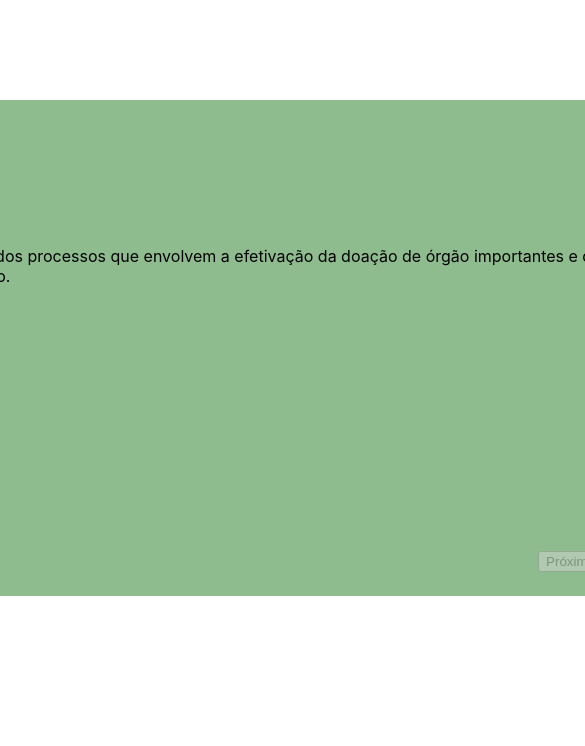
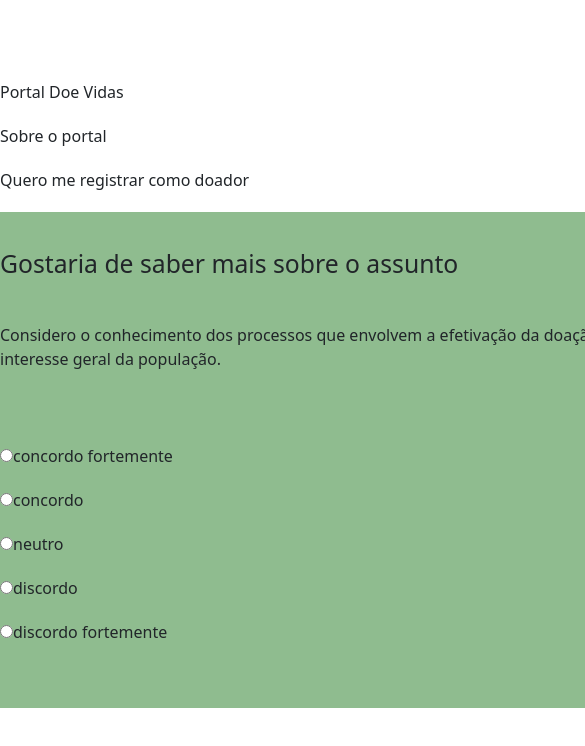
Before and after one commit to cruz-jonas/portal-doe-vidas-react, a React (Create React App) app: page / in a window 390 px wide. Shown: the top 746 px of the page, 585 px wide, since content can reach past the window. Built offline with nearby package versions, Linux system fonts and the light colour scheme.

Commit message:
test responsive

```diff
--- a/public/index.html
+++ b/public/index.html
@@ -10,34 +10,12 @@
       content="Web site created using create-react-app"
     />
     <link rel="apple-touch-icon" href="%PUBLIC_URL%/logo192.png" />
-    <!--
-      manifest.json provides metadata used when your web app is installed on a
-      user's mobile device or desktop. See https://developers.google.com/web/fundamentals/web-app-manifest/
-    -->
     <link rel="manifest" href="%PUBLIC_URL%/manifest.json" />
-    <!--
-      Notice the use of %PUBLIC_URL% in the tags above.
-      It will be replaced with the URL of the `public` folder during the build.
-      Only files inside the `public` folder can be referenced from the HTML.
-
-      Unlike "/favicon.ico" or "favicon.ico", "%PUBLIC_URL%/favicon.ico" will
-      work correctly both with client-side routing and a non-root public URL.
-      Learn how to configure a non-root public URL by running `npm run build`.
-    -->
+    <link href="https://cdn.jsdelivr.net/npm/bootstrap@5.3.0-alpha3/dist/css/bootstrap.min.css" rel="stylesheet" integrity="sha384-KK94CHFLLe+nY2dmCWGMq91rCGa5gtU4mk92HdvYe+M/SXH301p5ILy+dN9+nJOZ" crossorigin="anonymous">
     <title>Portal Doe Vidas</title>
   </head>
   <body>
-    <noscript>You need to enable JavaScript to run this app.</noscript>
-    <div id="root"></div>
-    <!--
-      This HTML file is a template.
-      If you open it directly in the browser, you will see an empty page.
-
-      You can add webfonts, meta tags, or analytics to this file.
-      The build step will place the bundled scripts into the <body> tag.
-
-      To begin the development, run `npm start` or `yarn start`.
-      To create a production bundle, use `npm run build` or `yarn build`.
-    -->
+    <script src="https://cdn.jsdelivr.net/npm/bootstrap@5.3.0-alpha3/dist/js/bootstrap.bundle.min.js" integrity="sha384-ENjdO4Dr2bkBIFxQpeoTz1HIcje39Wm4jDKdf19U8gI4ddQ3GYNS7NTKfAdVQSZe" crossorigin="anonymous"></script>
+    <div style="padding-top: 0px;" id="root"></div>
   </body>
 </html>
--- a/src/App.css
+++ b/src/App.css
@@ -1,6 +1,4 @@
 div {
-  display: flex;
-  justify-content: center;
-  flex-direction: column;
+  display: block;
   padding-top: 20px;
 }
--- a/src/component/QuestionComponent.css
+++ b/src/component/QuestionComponent.css
@@ -19,3 +19,16 @@
     width: fit-content;
     margin-left: auto;
 }
+
+.nav {
+    margin-top: -40px;
+    height: 155px;
+}
+
+.div-nav {
+    display: block;
+}
+
+.div-sobre-portal {
+    padding-left: 170px;
+}
--- a/src/component/QuestionComponent.js
+++ b/src/component/QuestionComponent.js
@@ -1,6 +1,7 @@
 import { useState, useEffect } from 'react'
 import { questions } from '../data/questions'
 import './QuestionComponent.css';
+import 'bootstrap/dist/css/bootstrap.min.css';
 
 const QuestionComponent = ({ addChoice }) => {
 
@@ -41,7 +42,7 @@ const QuestionComponent = ({ addChoice }) => {
             },
             body: JSON.stringify(userAnswer)
         })
-        console.log(res)
+
     }
 
     const handleSelected = (e) => {
@@ -50,15 +51,31 @@ const QuestionComponent = ({ addChoice }) => {
 
     return (
         <div>
-            <div>
-                <nav>
+            {/* <nav className="navbar navbar-expand-lg bg-body-tertiary nav"> */}
+            {/* <div className="div-nav"> */}
+                <div className="row">
+                    <div className="col-sm-6">
+                        <a className="navbar-brand" href="#">Portal Doe Vidas</a>
+                    </div>
+                    <div className="col-sm-3 div-sobre-portal">
+                        <a className="navbar-brand" href="#">Sobre o portal</a>
+                    </div>
+                    <div className="col-sm">
+                        <a className="navbar-brand" href="#">Quero me registrar como doador</a>
+                    </div>
+                </div>
+            {/* </div> */}
 
-                </nav>
-            </div>
+            {/* </nav> */}
             <div className="formContainer">
                 <form className="cardStyles" onSubmit={handleSubmit}>
-                    <h1>Pergunta {currentPosition + 1}/{questions.length}</h1>
+                    <div>
+                        <h2>{currentQuestion.name}</h2>
+                    </div>
+                    <div>
                         <p>{currentQuestion.questionText}</p>
+                    </div>
+                    <div>
                         <label>
                             {currentQuestion.answerOptions.map((option, index) =>
                                 <div className="radioContainer" key={index}>
@@ -67,16 +84,18 @@ const QuestionComponent = ({ addChoice }) => {
                                             name="option"
                                             value={option.answerText}
                                             onChange={handleSelected}
+
                                         />}
                                     {(currentQuestion.position === 8) &&
                                         <input type="text"
                                             name="option"
                                             value={option.answerText}
                                             onChange={handleSelected} />}
-                                <span>{option.answerText}</span>
+                                    <label>{option.answerText}</label>
                                 </div>
                             )}
                         </label>
+                    </div>
                     <button className="sendAnswerButton" disabled={!selected}>Próxima</button>
                 </form>
             </div>
```
Lines whose indentation alone changed are shown as unchanged.
